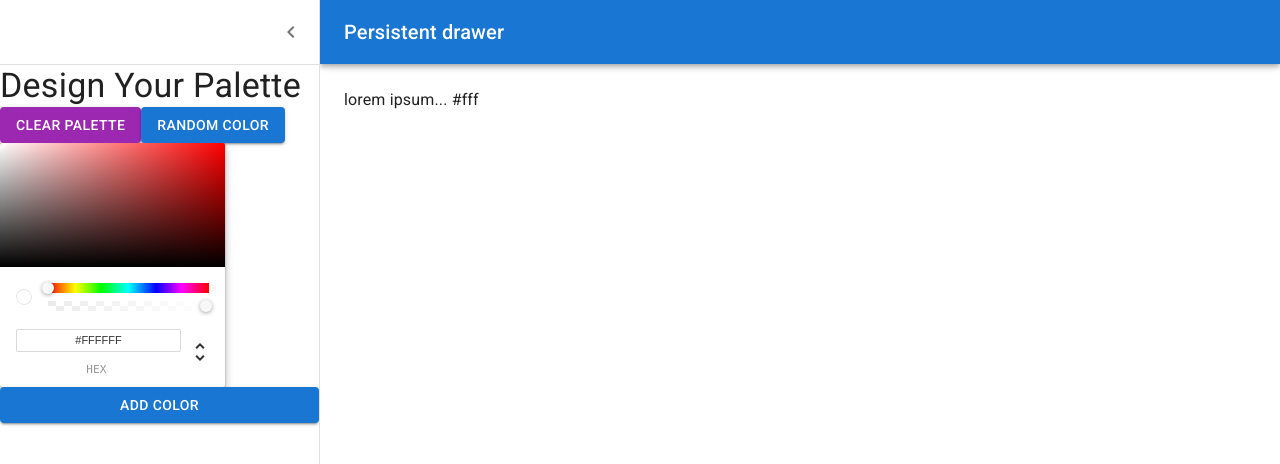
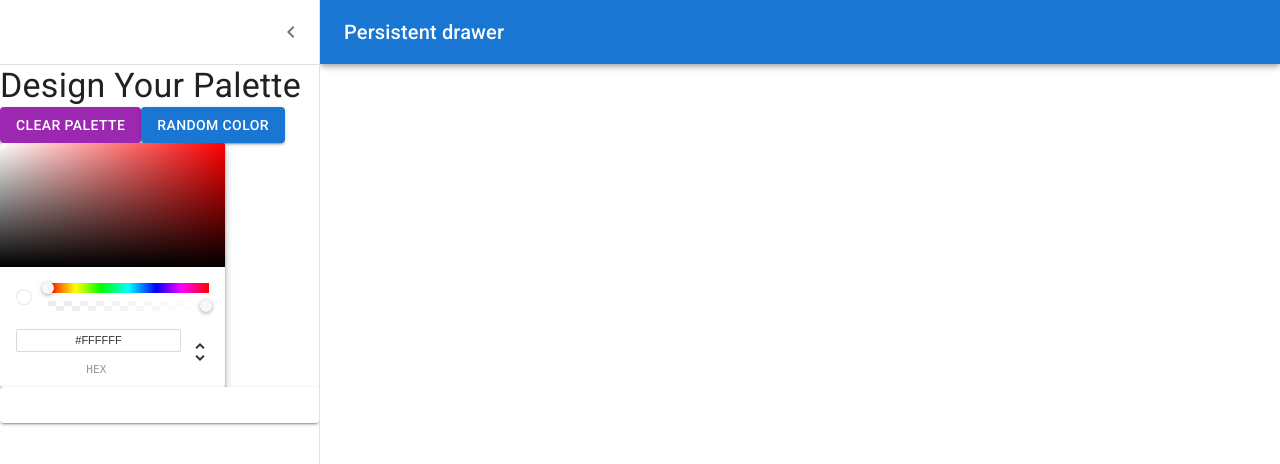
Before and after one commit to madebymilly/react-colors-project, a React (Create React App) app: page /palette/new in a window 1280 px wide. Both pictures are taken after a click on the button "open drawer". Shown: the top 464 px of the page. Built offline with nearby package versions, Linux system fonts and the light colour scheme.

Commit message:
added currentColor to state on click

```diff
--- a/src/NewPaletteForm.js
+++ b/src/NewPaletteForm.js
@@ -1,4 +1,4 @@
-import React from 'react'
+import React, { useState } from 'react'
 import { ChromePicker } from 'react-color';
 
 import { styled } from '@mui/material/styles';
@@ -63,11 +63,12 @@ const DrawerHeader = styled('div')(({ theme }) => ({
 
 function PersistentDrawerLeft() {
 
-  const [open, setOpen] = React.useState(false);
-  const [background, setBackground] = React.useState('#fff');
+  const [open, setOpen] = useState(false);
+  const [currentColor, setCurrentColor] = useState('#fff');
+  const [colors, setColors] = useState([]);
 
-  const handleChangeComplete = (color) => {
-    setBackground(color.hex);
+  const updateCurrentColor = (color) => {
+    setCurrentColor(color.hex);
   }
 
   const handleDrawerOpen = () => {
@@ -77,6 +78,10 @@ function PersistentDrawerLeft() {
   const handleDrawerClose = () => {
     setOpen(false);
   };
+
+  const addColor = () => {
+    setColors([...colors, currentColor]);
+  }
 
   return (
     <Box sx={{ display: 'flex' }}>
@@ -122,14 +127,21 @@ function PersistentDrawerLeft() {
           <Button variant="contained" color="primary">Random Color</Button>
         </div>
         <ChromePicker
-          color={background}
-          onChangeComplete={handleChangeComplete}
+          color={currentColor}
+          onChangeComplete={updateCurrentColor}
         />
-        <Button variant="contained" color="primary">Add Color</Button>
+        <Button
+          variant="contained"
+          color="primary"
+          style={{backgroundColor: currentColor}}
+          onClick={addColor}
+        >Add Color</Button>
       </Drawer>
       <Main open={open}>
         <DrawerHeader />
-        <span>lorem ipsum... {background}</span>
+        {colors.map((color, i) =>
+          <div style={{backgroundColor: color}} key={i}>{color}</div>
+        )}
       </Main>
     </Box>
   );
```
